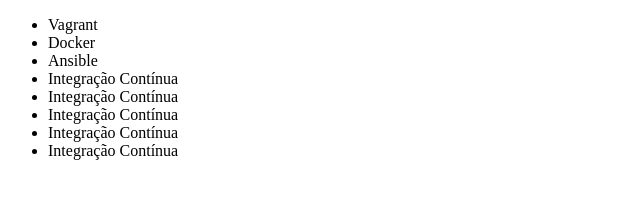
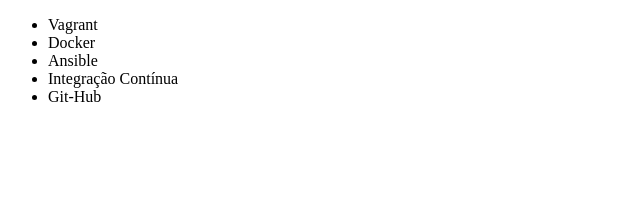
Before and after one commit to lucaAPNT/alura-git, a plain HTML site: page index.html in a window 1280 px wide. Shown: the whole page, without its empty margins (0-640 px from the left). Drawn offline with Linux system fonts and the light colour scheme.

Commit message:
Alterando lista

```diff
--- a/index.html
+++ b/index.html
@@ -10,10 +10,7 @@
         <li>Docker</li>
         <li>Ansible</li>
         <li>Integração Contínua</li>
-        <li>Integração Contínua</li>
-        <li>Integração Contínua</li>
-        <li>Integração Contínua</li>
-        <li>Integração Contínua</li>
+        <li>Git-Hub</li>
     </ul>
 </body>
 </html>
```
